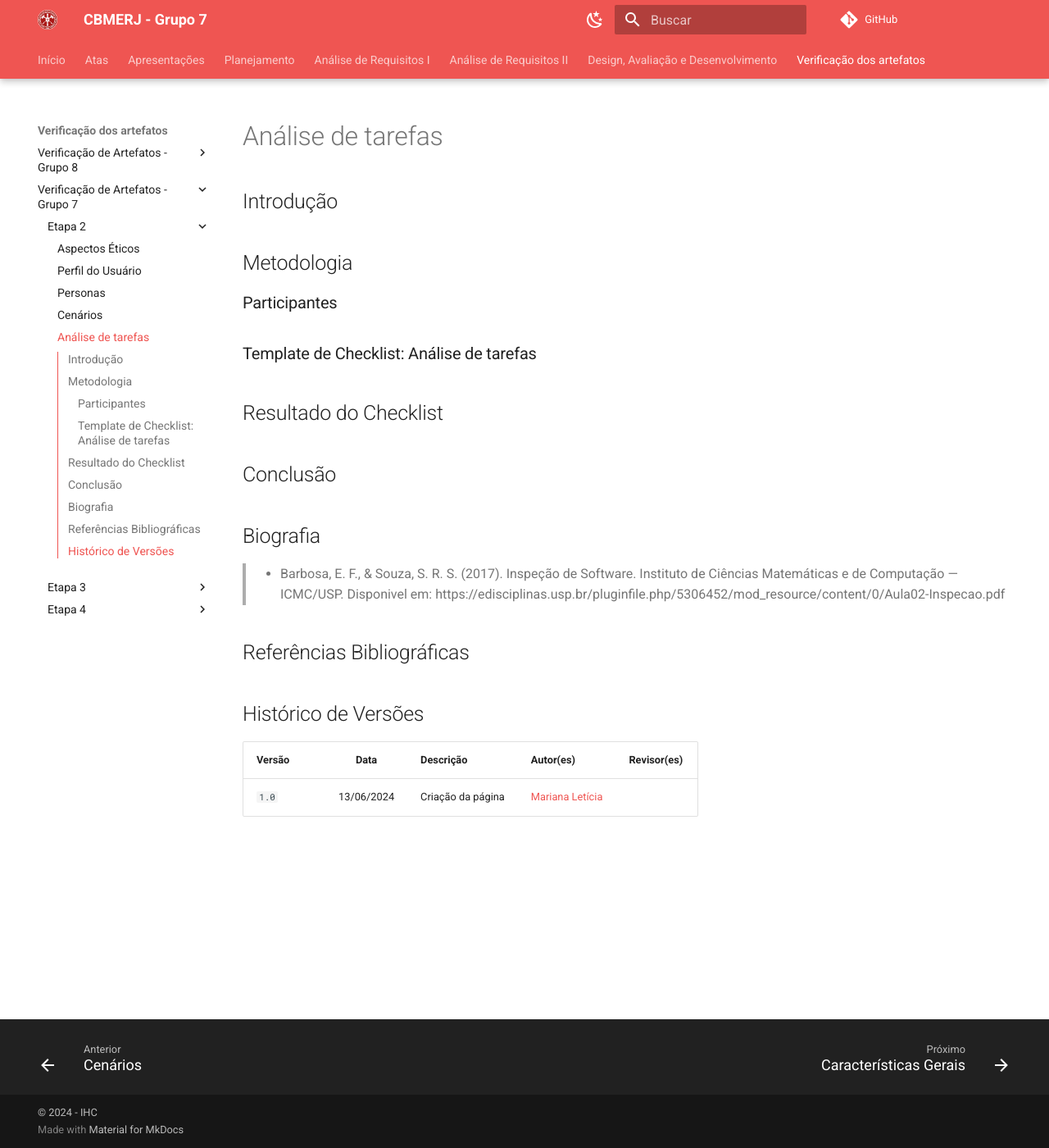
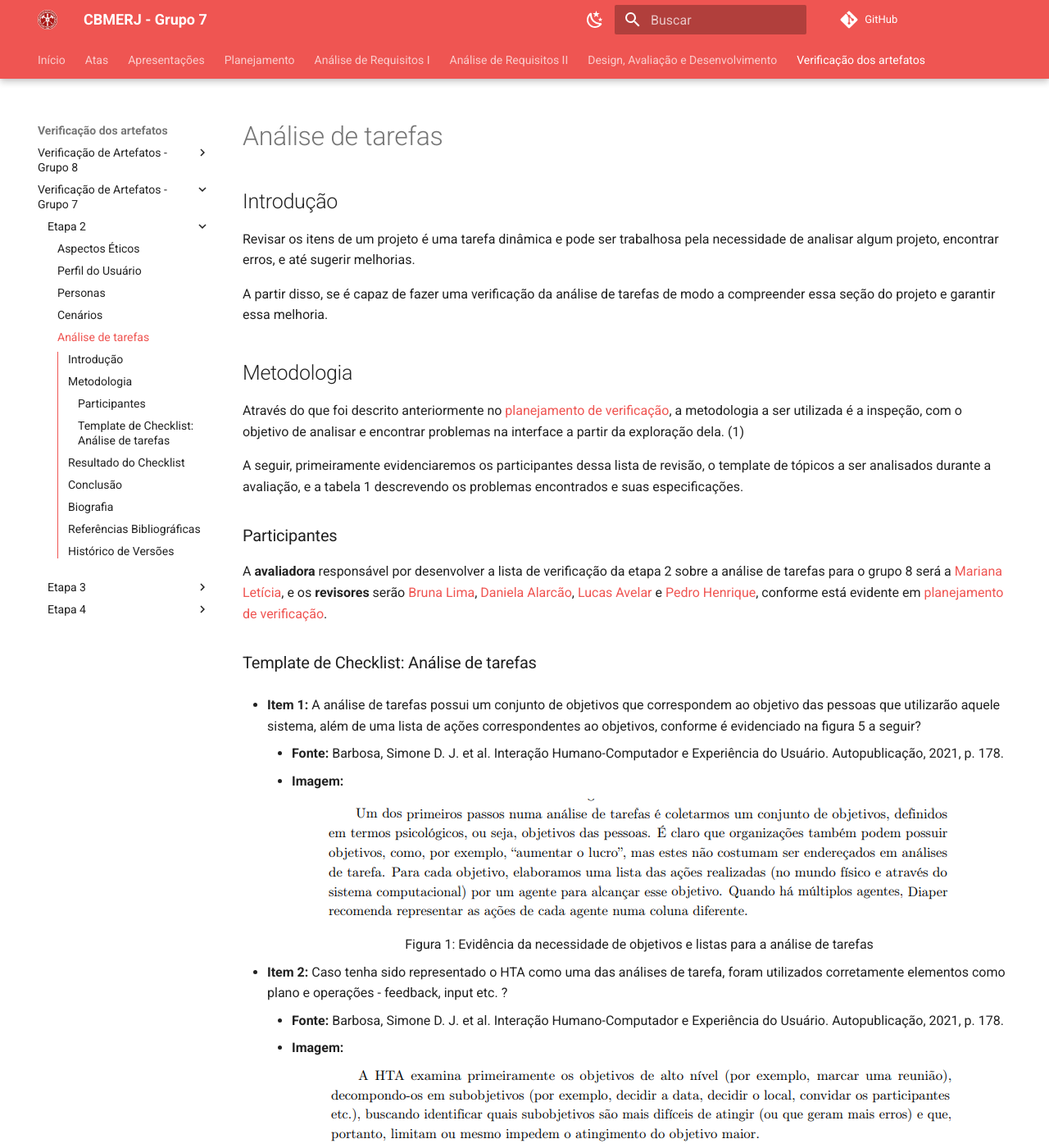
Before and after one commit to Interacao-Humano-Computador/2024.1-CBMERJ, an MkDocs documentation site: the page built from docs/verificacao_artefatos/verificacao_nosso_grupo/etapa_2/analise_tarefas.md, in a window 1280 px wide and 1400 px high. Shown: the whole window at 82% size. Built offline with MkDocs 1.6.1 and Material for MkDocs 9.7.7, drawn with Linux system fonts in a browser that asks for light colours; comment, search, counter and statistics services are not loaded.

Commit message:
adicionando verificação do grupo 7, análise de tarefas

```diff
--- a/docs/verificacao_artefatos/verificacao_nosso_grupo/etapa_2/analise_tarefas.md
+++ b/docs/verificacao_artefatos/verificacao_nosso_grupo/etapa_2/analise_tarefas.md
@@ -1,38 +1,46 @@
 ## Introdução
+Revisar os itens de um projeto é uma tarefa dinâmica e pode ser trabalhosa pela necessidade de analisar algum projeto, encontrar erros, e até sugerir melhorias.
 
+A partir disso, se é capaz de fazer uma verificação da análise de tarefas de modo a compreender essa seção do projeto e garantir essa melhoria.
 
 ## Metodologia
+Através do que foi descrito anteriormente no [planejamento de verificação](../planejamento_verificacao.md), a metodologia a ser utilizada é a inspeção, com o objetivo de analisar e encontrar problemas na interface a partir da exploração dela. (1)
 
+A seguir, primeiramente evidenciaremos os participantes dessa lista de revisão, o template de tópicos a ser analisados durante a avaliação, e a tabela 1 descrevendo os problemas encontrados e suas especificações.
 
 ### Participantes
+A **avaliadora** responsável por desenvolver a lista de verificação da etapa 2 sobre a análise de tarefas para o grupo 8 será a [Mariana Letícia](https://github.com/Marianannn), e os **revisores** serão [Bruna Lima](https://github.com/libruna), [Daniela Alarcão](https://github.com/danialarcao), [Lucas Avelar](https://github.com/LucasAvelar2711) e  [Pedro Henrique](https://github.com/PedroHhenriq), conforme está evidente em [planejamento de verificação](../planejamento_verificacao.md).
 
 ### Template de Checklist: Análise de tarefas
-<!-- template de checklist -->
-<!-- - **Item 1:** (COLOCAR DESCRIÇÃO AQUI)
-    - **Fonte:**
+
+- **Item 1:** A análise de tarefas possui um conjunto de objetivos que correspondem ao objetivo das pessoas que utilizarão aquele sistema, além de uma lista de ações correspondentes ao objetivos, conforme é evidenciado na figura 5 a seguir?
+    - **Fonte:** Barbosa, Simone D. J. et al. Interação Humano-Computador e Experiência do Usuário. Autopublicação, 2021, p. 178.
     - **Imagem:**
     <br>
 
     <center>
 
-    ![](img/)
+    ![](img/analise_tarefa_objetivo_img_1.png)
 
     </center>
 
-    <p style="text-align: center">Figura 1: (COLOCAR A DESCRIÇÃO DA PERGUNTA QUI)</p>
+    <p style="text-align: center">Figura 1: Evidência da necessidade de objetivos e listas para a análise de tarefas</p>
 
-- **Item 2:** (COLOCAR DESCRIÇÃO)
-    - **Fonte:** (COLOCAR FONTE AQUI)
+- **Item 2:** Caso tenha sido representado o HTA como uma das análises de tarefa, foram utilizados corretamente elementos como plano e operações - feedback, input etc. ?
+    - **Fonte:**  Barbosa, Simone D. J. et al. Interação Humano-Computador e Experiência do Usuário. Autopublicação, 2021, p. 178.
     - **Imagem:**
     <br>
 
     <center>
 
-    ![](img/)
+    ![](img/analise_tarefa_HTA_img_2.png)
 
     </center>
 
-    <p style="text-align: center">Figura 2: (COLOCAR A LEGENDA AQUI)</p>
+    <p style="text-align: center">Figura 2: Uso do HTA</p>
+<!-- template de checklist -->
+<!--
+
 
 
 - **Item 3:** (COLOCAR DESCRIÇÃO)
```
Also changed, not shown: docs/verificacao_artefatos/verificacao_nosso_grupo/etapa_2/img/analise_tarefa_HTA_img_2.png (added), docs/verificacao_artefatos/verificacao_nosso_grupo/etapa_2/img/analise_tarefa_objetivo_img_1.png (added).
